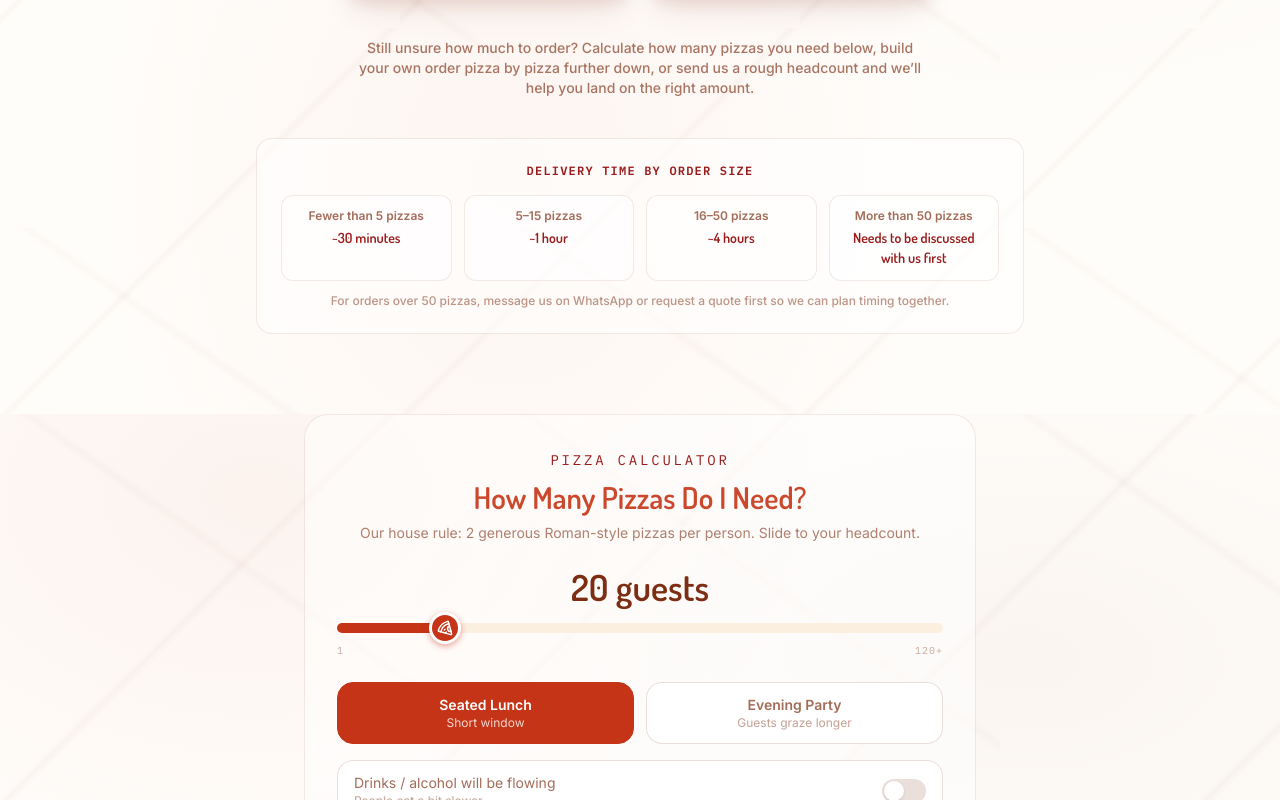
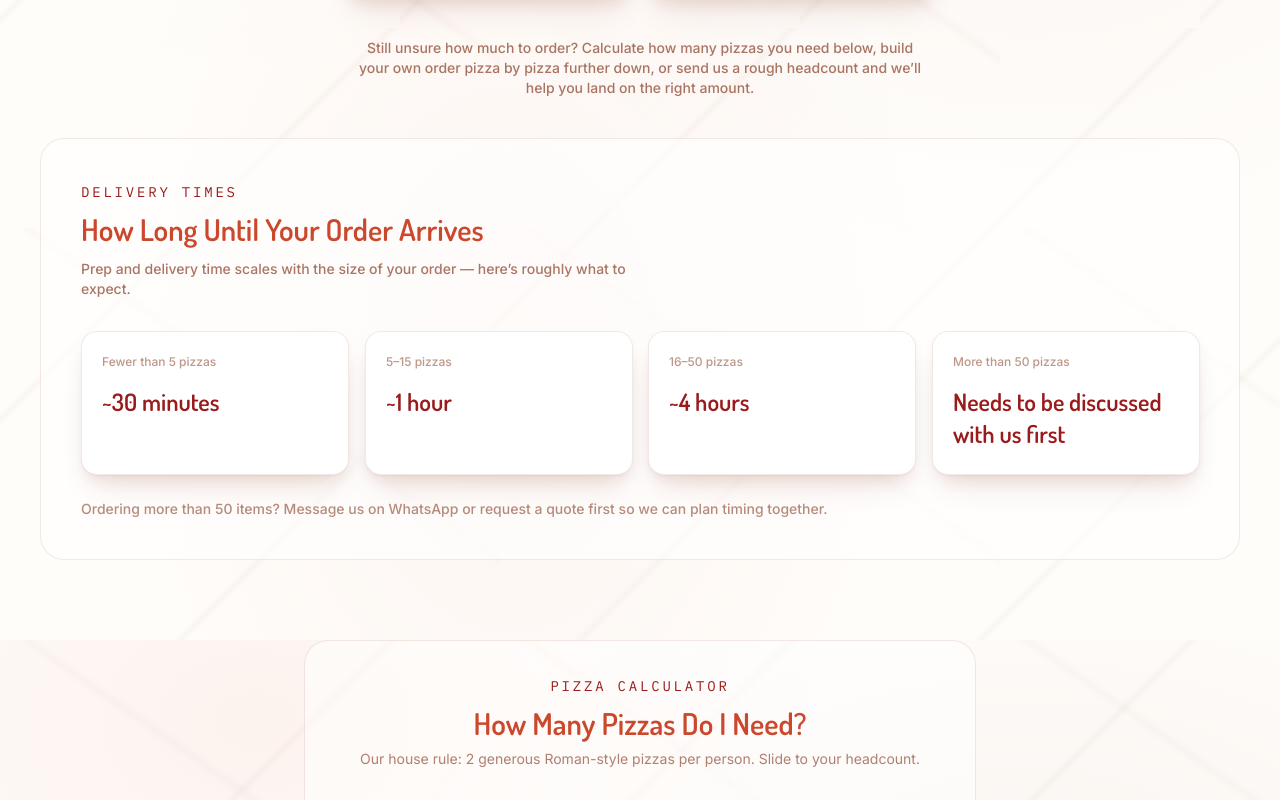
Before and after one commit to ziamariaberlin2-home/one-scroll-web, a Next.js app: page /catering in a window 1280 px wide. Shown: the part 1480-2280 px from the top of the page. Built offline with nearby package versions, Linux system fonts and the light colour scheme.

Commit message:
Redesign delivery-tiers banner (Storia-inspired), fix tier counting to include all items, redesign best-sellers strip

```diff
--- a/components/CateringForm.js
+++ b/components/CateringForm.js
@@ -93,23 +93,34 @@ function OrderBuilder({ quantities, onChange }) {
 function BestSellersStrip() {
   return (
     <div className="mx-auto mb-10 max-w-4xl rounded-3xl border border-ink/10 bg-white/40 p-6 md:p-8">
-      <div className="mb-4 text-center md:text-left">
+      <div className="mb-5 text-center md:text-left">
         <span className="eyebrow">Crowd Favorites</span>
-        <h3 className="mt-1 font-display text-xl font-semibold text-ink">
-          Try Pizzas Loved by Our Guests
+        <h3 className="display-heading mt-2 text-2xl text-wine/90 md:text-3xl">
+          Pizzas Loved by Our Guests
         </h3>
       </div>
-      <div className="grid grid-cols-2 gap-3 sm:grid-cols-4">
+      <div className="grid grid-cols-2 gap-4 sm:grid-cols-4">
         {BEST_SELLERS.map((item) => (
           <div
             key={item.name}
-            className="card-3d card-pop overflow-hidden rounded-2xl border border-ink/10 bg-white/60 transition-colors"
+            className="card-3d card-pop group overflow-hidden rounded-2xl border border-ink/10 bg-white transition-colors hover:border-wine/30"
           >
-            {/* eslint-disable-next-line @next/next/no-img-element */}
-            <img src={item.image} alt={item.name} loading="lazy" className="h-24 w-full object-cover" />
-            <p className="p-2.5 text-center font-display text-xs font-semibold leading-tight text-ink">
-              {item.name}
-            </p>
+            <div className="relative overflow-hidden">
+              {/* eslint-disable-next-line @next/next/no-img-element */}
+              <img
+                src={item.image}
+                alt={item.name}
+                loading="lazy"
+                className="h-28 w-full object-cover transition-transform duration-500 group-hover:scale-110 sm:h-36"
+              />
+              <span className="absolute left-2 top-2 rounded-full bg-white/95 px-2 py-0.5 font-mono text-[9px] font-bold uppercase tracking-widest text-wine-dark shadow">
+                Most Ordered
+              </span>
+            </div>
+            <div className="p-3 text-center">
+              <p className="font-display text-sm font-semibold leading-tight text-ink">{item.name}</p>
+              <p className="mt-1 font-mono text-xs uppercase tracking-widest text-wine-dark">{item.price} / slice</p>
+            </div>
           </div>
         ))}
       </div>
--- a/components/Checkout.js
+++ b/components/Checkout.js
@@ -3,7 +3,7 @@
 import { useMemo, useState } from 'react';
 import { useCart } from '@/lib/cart';
 import { whatsappLink, sendEnquiry, EMAILJS_ORDER_TEMPLATE } from '@/lib/emailjs';
-import { pizzaCountFromItems, getDeliveryTier } from '@/lib/delivery';
+import { totalQuantityFromItems, getDeliveryTier } from '@/lib/delivery';
 import PayPalButton from './PayPalButton';
 
 const EMPTY_FORM = { name: '', phone: '', email: '', fulfillment: 'pickup', address: '', date: '', time: '', notes: '' };
@@ -71,9 +71,9 @@ export default function Checkout() {
     (!isDelivery || form.address.trim().length > 4);
   const canCheckout = hydrated && items.length > 0 && detailsValid;
 
-  // Live estimate based on how many pizzas are actually in the cart right
-  // now -- purely informational, never blocks checkout even past 50 pizzas.
-  const deliveryTier = useMemo(() => getDeliveryTier(pizzaCountFromItems(items)), [items]);
+  // Live estimate based on the total order size right now -- purely
+  // informational, never blocks checkout even past 50 items.
+  const deliveryTier = useMemo(() => getDeliveryTier(totalQuantityFromItems(items)), [items]);
 
   function updateField(field, value) {
     setForm((f) => ({ ...f, [field]: value }));
--- a/components/DeliveryTiersBanner.js
+++ b/components/DeliveryTiersBanner.js
@@ -1,24 +1,41 @@
 import { DELIVERY_TIERS } from '@/lib/delivery';
 
-// Informational banner shown on the Menu and Catering pages so customers
-// know roughly what to expect before they even get to checkout.
+// Informational section shown on the Menu and Catering pages so customers
+// know roughly what to expect before they even get to checkout. Left-aligned
+// header + a row of tier cards (title, size range, big estimate, caption).
 export default function DeliveryTiersBanner({ className = '' }) {
   return (
-    <div className={`mx-auto max-w-3xl rounded-2xl border border-ink/10 bg-white/50 p-5 md:p-6 ${className}`}>
-      <p className="text-center font-mono text-xs font-bold uppercase tracking-widest text-wine-dark">
-        Delivery Time by Order Size
-      </p>
-      <div className="mt-4 grid grid-cols-1 gap-3 sm:grid-cols-4">
+    <div className={`rounded-3xl border border-ink/10 bg-white/60 p-6 md:p-10 ${className}`}>
+      <div className="max-w-xl">
+        <span className="eyebrow">Delivery Times</span>
+        <h3 className="display-heading mt-2 text-2xl text-wine/90 md:text-3xl">
+          How Long Until Your Order Arrives
+        </h3>
+        <p className="mt-3 font-body text-sm font-medium text-ink/65">
+          Prep and delivery time scales with the size of your order — here&rsquo;s roughly what
+          to expect.
+        </p>
+      </div>
+
+      <div className="mt-8 grid grid-cols-1 gap-4 sm:grid-cols-2 lg:grid-cols-4">
         {DELIVERY_TIERS.map((t) => (
-          <div key={t.key} className="rounded-xl border border-ink/10 bg-white/60 px-3 py-3 text-center">
-            <p className="text-xs font-semibold text-ink/70">{t.range}</p>
-            <p className="mt-1 font-display text-sm font-semibold text-wine-dark">{t.estimate}</p>
+          <div
+            key={t.key}
+            className="card-3d card-pop rounded-2xl border border-ink/10 bg-white p-5 text-left transition-colors"
+          >
+            <p className="font-display text-base font-semibold text-ink">{t.title}</p>
+            <p className="mt-0.5 text-xs font-medium text-ink/50">{t.range}</p>
+            <p className="mt-4 font-display text-2xl font-semibold text-wine-dark">{t.estimate}</p>
+            <p className="mt-1 font-mono text-[10px] uppercase tracking-widest text-ink/40">
+              {t.caption}
+            </p>
           </div>
         ))}
       </div>
-      <p className="mt-3 text-center text-xs font-medium text-ink/50">
-        For orders over 50 pizzas, message us on WhatsApp or request a quote first so we can plan
-        timing together.
+
+      <p className="mt-6 text-sm font-medium text-ink/55">
+        Ordering more than 50 items? Message us on WhatsApp or request a quote first so we can
+        plan timing together.
       </p>
     </div>
   );
```
